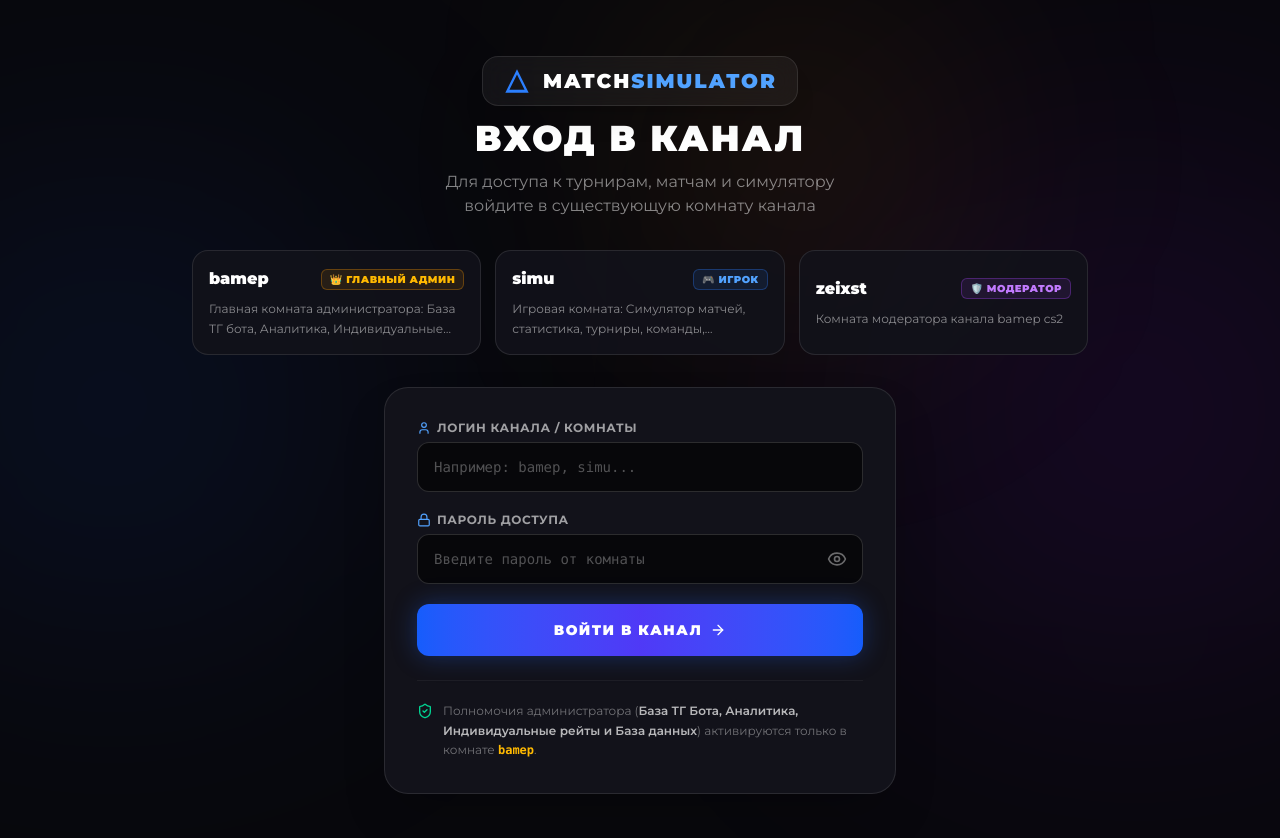
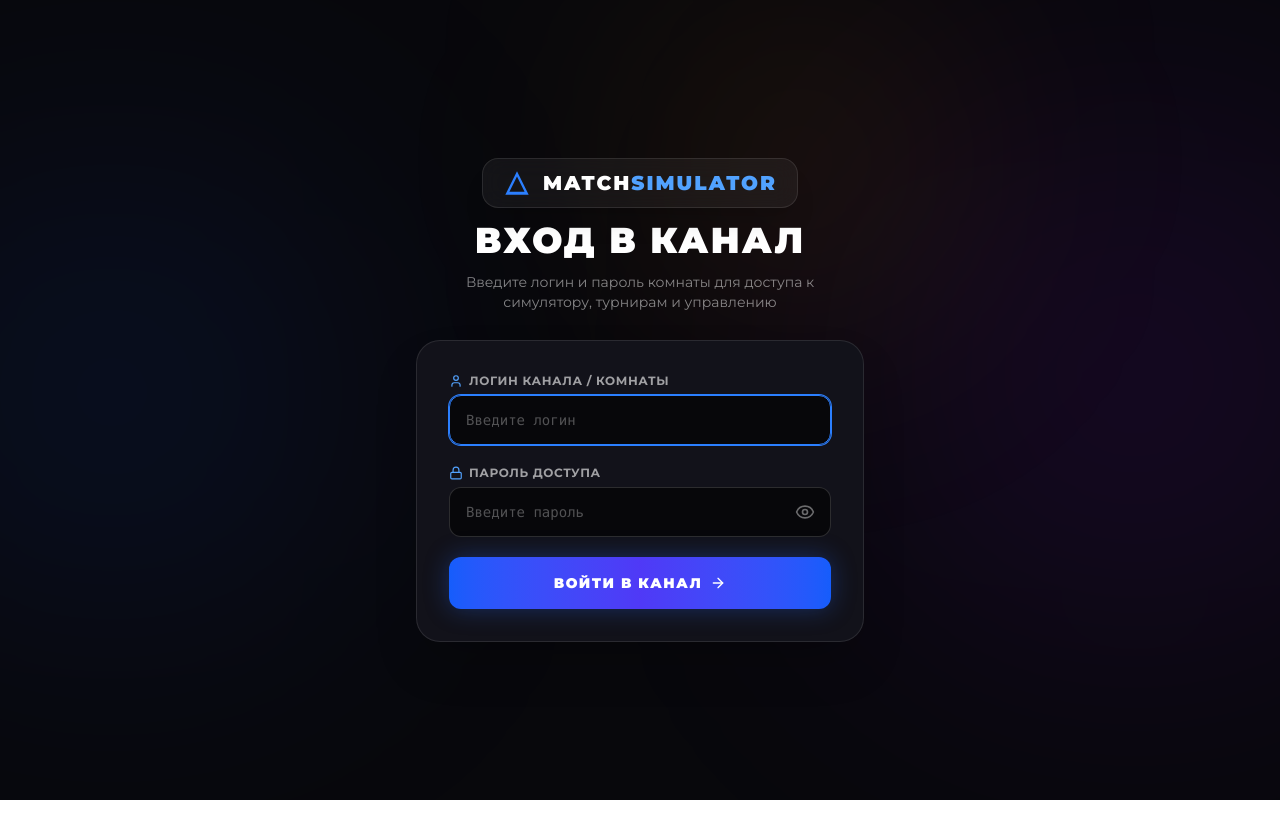
Before and after one commit to andradesboma373-create/Bayern, a React (Vite) app: page / in a window 1280 px wide. Shown: the top 838 px of the page. After the commit the page ends 800 px from the top, so only its background shows below. Built offline with nearby package versions, Linux system fonts and the light colour scheme.

Commit message:
refactor: remove unused channel presets and imports
Clean up ChannelLogin component by removing hardcoded channel data and unused UI icons to reduce technical debt.

```diff
--- a/src/components/ChannelLogin.tsx
+++ b/src/components/ChannelLogin.tsx
@@ -2,60 +2,13 @@ import React, { useState } from 'react';
 import {
   Lock,
   User,
-  Sparkles,
   Eye,
   EyeOff,
   ShieldAlert,
-  Trophy,
-  Gamepad2,
-  ShieldCheck,
   ArrowRight,
-  Database,
-  CheckCircle2,
   RefreshCw
 } from 'lucide-react';
 import { auth, signInWithEmailAndPassword, createUserWithEmailAndPassword } from '../firebase';
-
-export interface ChannelInfo {
-  username: string;
-  password?: string;
-  channelId: string;
-  channelName: string;
-  role: 'superadmin' | 'admin' | 'user';
-  description: string;
-  badge: string;
-  badgeColor: string;
-}
-
-const PRESET_CHANNELS: ChannelInfo[] = [
-  {
-    username: 'bamep',
-    channelId: 'channel_bamep_cs2',
-    channelName: 'bamep cs2',
-    role: 'superadmin',
-    description: 'Главная комната администратора: База ТГ бота, Аналитика, Индивидуальные рейты, База данных',
-    badge: '👑 Главный Админ',
-    badgeColor: 'bg-amber-500/10 text-amber-400 border-amber-500/30'
-  },
-  {
-    username: 'simu',
-    channelId: 'channel_simu',
-    channelName: 'simu',
-    role: 'user',
-    description: 'Игровая комната: Симулятор матчей, статистика, турниры, команды, трансферы и новости',
-    badge: '🎮 Игрок',
-    badgeColor: 'bg-blue-500/10 text-blue-400 border-blue-500/30'
-  },
-  {
-    username: 'zeixst',
-    channelId: 'channel_bamep_cs2',
-    channelName: 'bamep cs2',
-    role: 'admin',
-    description: 'Комната модератора канала bamep cs2',
-    badge: '🛡️ Модератор',
-    badgeColor: 'bg-purple-500/10 text-purple-400 border-purple-500/30'
-  }
-];
 
 interface ChannelLoginProps {
   onLoginSuccess: (user: any) => void;
@@ -67,16 +20,6 @@ export default function ChannelLogin({ onLoginSuccess }: ChannelLoginProps) {
   const [showPassword, setShowPassword] = useState(false);
   const [isLoading, setIsLoading] = useState(false);
   const [errorMessage, setErrorMessage] = useState('');
-
-  const handleSelectChannel = (ch: ChannelInfo) => {
-    setUsername(ch.username);
-    setErrorMessage('');
-    // Focus password
-    const pwdInput = document.getElementById('channel-password-input');
-    if (pwdInput) {
-      pwdInput.focus();
-    }
-  };
 
   const handleLoginSubmit = async (e: React.FormEvent) => {
     e.preventDefault();
@@ -189,7 +132,7 @@ export default function ChannelLogin({ onLoginSuccess }: ChannelLoginProps) {
       <div className="absolute bottom-1/4 -right-20 w-[450px] h-[450px] bg-purple-600/15 rounded-full blur-[150px] pointer-events-none" />
       <div className="absolute top-0 right-1/4 w-80 h-80 bg-amber-500/10 rounded-full blur-[130px] pointer-events-none" />
 
-      <div className="max-w-4xl w-full z-10 flex flex-col items-center gap-8 py-8 animate-fade-in">
+      <div className="max-w-md w-full z-10 flex flex-col items-center gap-7 py-8 animate-fade-in">
         {/* Logo and Brand Header */}
         <div className="flex flex-col items-center text-center space-y-3">
           <div className="flex items-center gap-3 bg-white/5 border border-white/10 px-5 py-2.5 rounded-2xl backdrop-blur-md shadow-xl">
@@ -205,49 +148,13 @@ export default function ChannelLogin({ onLoginSuccess }: ChannelLoginProps) {
           <h1 className="text-3xl sm:text-4xl font-black uppercase tracking-wider text-white">
             Вход в канал
           </h1>
-          <p className="text-sm sm:text-base text-white/50 max-w-md">
-            Для доступа к турнирам, матчам и симулятору войдите в существующую комнату канала
+          <p className="text-sm text-white/50 max-w-sm">
+            Введите логин и пароль комнаты для доступа к симулятору, турнирам и управлению
           </p>
         </div>
 
-        {/* Quick Channel Presets */}
-        <div className="w-full grid grid-cols-1 sm:grid-cols-3 gap-3.5">
-          {PRESET_CHANNELS.map((ch) => {
-            const isSelected = username.toLowerCase() === ch.username.toLowerCase();
-            return (
-              <button
-                key={ch.username}
-                type="button"
-                onClick={() => handleSelectChannel(ch)}
-                className={`text-left p-4 rounded-2xl border transition-all duration-200 relative overflow-hidden group cursor-pointer ${
-                  isSelected
-                    ? 'bg-blue-600/15 border-blue-500/60 shadow-[0_0_25px_rgba(37,99,235,0.25)]'
-                    : 'bg-[#12121a]/90 hover:bg-[#181824] border-white/10 hover:border-white/20'
-                }`}
-              >
-                <div className="flex items-center justify-between gap-2 mb-2">
-                  <div className="font-black text-white text-base flex items-center gap-1.5">
-                    {ch.username}
-                  </div>
-                  <span className={`text-[10px] font-black uppercase tracking-wider px-2 py-0.5 rounded-md border ${ch.badgeColor}`}>
-                    {ch.badge}
-                  </span>
-                </div>
-                <p className="text-xs text-white/50 leading-relaxed line-clamp-2">
-                  {ch.description}
-                </p>
-                {isSelected && (
-                  <div className="mt-3 flex items-center gap-1.5 text-[11px] font-bold text-blue-400">
-                    <CheckCircle2 className="w-3.5 h-3.5" /> Выбрано для входа
-                  </div>
-                )}
-              </button>
-            );
-          })}
-        </div>
-
         {/* Main Authentication Card */}
-        <div className="w-full max-w-lg bg-[#12121a] border border-white/10 rounded-3xl p-6 sm:p-8 shadow-2xl backdrop-blur-xl relative">
+        <div className="w-full bg-[#12121a] border border-white/10 rounded-3xl p-6 sm:p-8 shadow-2xl backdrop-blur-xl relative">
           {errorMessage && (
             <div className="mb-6 bg-red-500/10 border border-red-500/30 text-red-400 px-4 py-3 rounded-xl text-xs sm:text-sm font-semibold flex items-center gap-3 animate-fade-in">
               <ShieldAlert className="w-5 h-5 shrink-0" />
@@ -266,9 +173,11 @@ export default function ChannelLogin({ onLoginSuccess }: ChannelLoginProps) {
                 type="text"
                 value={username}
                 onChange={(e) => setUsername(e.target.value)}
-                placeholder="Например: bamep, simu..."
+                placeholder="Введите логин"
+                autoComplete="username"
                 className="w-full bg-black/60 border border-white/15 rounded-xl px-4 py-3.5 text-white placeholder:text-white/30 text-sm font-medium focus:outline-none focus:border-blue-500 focus:ring-1 focus:ring-blue-500 transition-all font-mono"
                 required
+                autoFocus
               />
             </div>
 
@@ -283,14 +192,15 @@ export default function ChannelLogin({ onLoginSuccess }: ChannelLoginProps) {
                   type={showPassword ? "text" : "password"}
                   value={password}
                   onChange={(e) => setPassword(e.target.value)}
-                  placeholder="Введите пароль от комнаты"
+                  placeholder="Введите пароль"
+                  autoComplete="current-password"
                   className="w-full bg-black/60 border border-white/15 rounded-xl px-4 py-3.5 text-white placeholder:text-white/30 text-sm font-medium focus:outline-none focus:border-blue-500 focus:ring-1 focus:ring-blue-500 transition-all pr-12 font-mono"
                   required
                 />
                 <button
                   type="button"
                   onClick={() => setShowPassword(!showPassword)}
-                  className="absolute right-3 top-1/2 -translate-y-1/2 text-white/40 hover:text-white transition-colors p-1"
+                  className="absolute right-3 top-1/2 -translate-y-1/2 text-white/40 hover:text-white transition-colors p-1 cursor-pointer"
                   tabIndex={-1}
                   aria-label={showPassword ? "Скрыть пароль" : "Показать пароль"}
                 >
@@ -317,14 +227,6 @@ export default function ChannelLogin({ onLoginSuccess }: ChannelLoginProps) {
               )}
             </button>
           </form>
-
-          {/* Security Notice Footer */}
-          <div className="mt-6 pt-5 border-t border-white/5 flex items-start gap-2.5 text-xs text-white/40 leading-relaxed">
-            <ShieldCheck className="w-4 h-4 text-emerald-400 shrink-0 mt-0.5" />
-            <span>
-              Полномочия администратора (<span className="text-white/70 font-semibold">База ТГ Бота, Аналитика, Индивидуальные рейты и База данных</span>) активируются только в комнате <span className="text-amber-400 font-bold font-mono">bamep</span>.
-            </span>
-          </div>
         </div>
       </div>
     </div>
```
